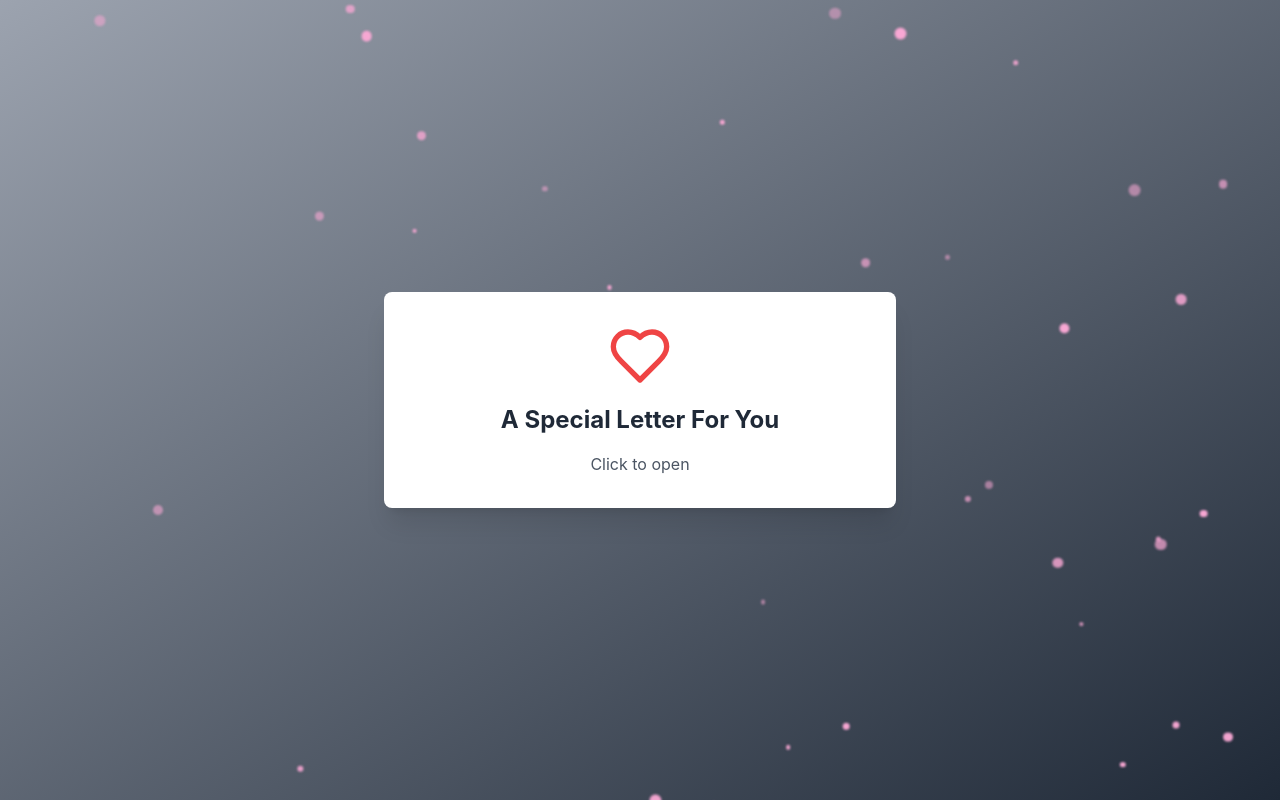
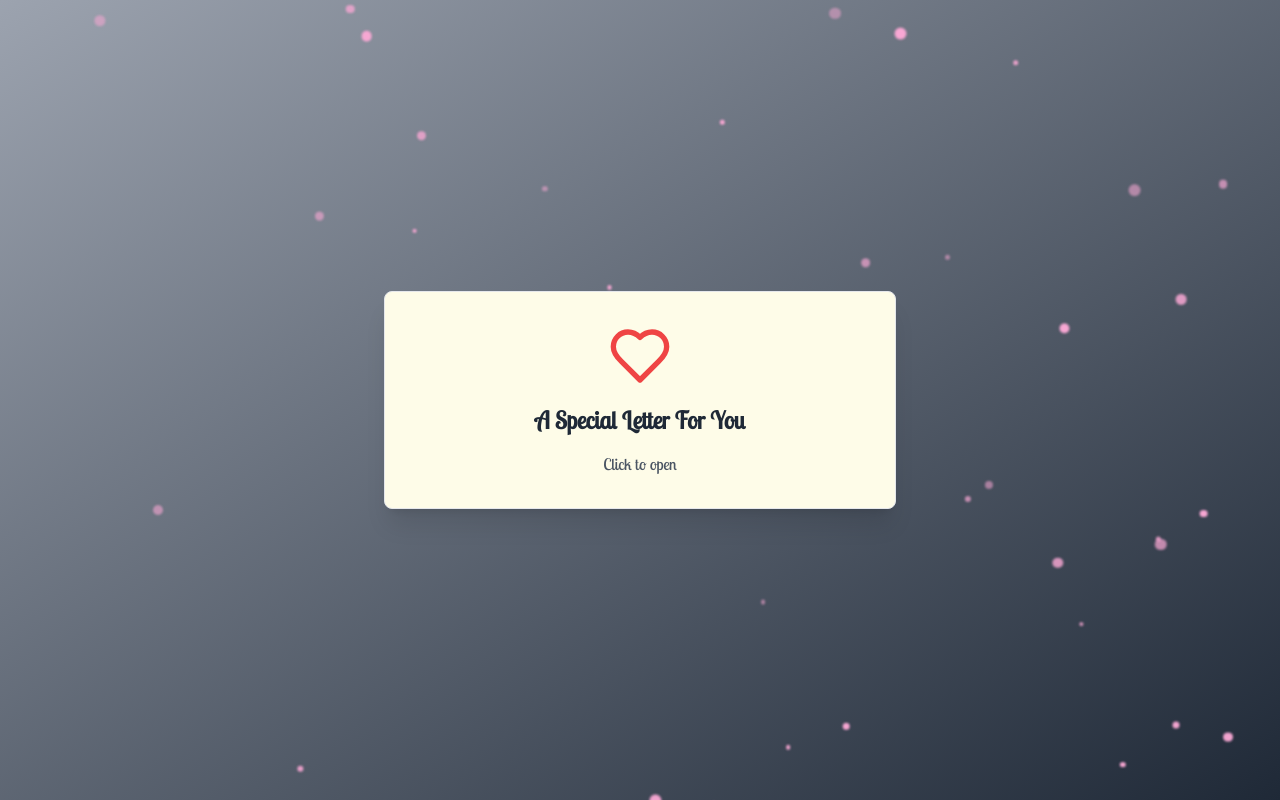
Before and after one commit to giraldi07/valentine-day-react, a React (Vite) app: page /love-letter in a window 1280 px wide. Built offline with nearby package versions, Linux system fonts and the light colour scheme.

Commit message:
update page love letter

```diff
--- /dev/null
+++ b/src/data/love-letter/data.json
@@ -0,0 +1,10 @@
+{
+  "foto": "/src/assets/images/sample-foto.jpg",
+  "judul": "A Special Letter For You",
+  "isiPesan": [
+    "As I write this letter, my heart is overflowing with love for you. Every day with you is a gift that I cherish more than words can express. Your love has brought so much joy, laughter, and meaning to my life.",
+    "You're not just my partner; you're my best friend, my confidant, and my greatest adventure. Thank you for being you, and for choosing to share your life with me.",
+    "Happy Valentine's Day, my love. Here's to many more beautiful moments together."
+  ],
+  "pengirim": "Forever yours, Me"
+}
--- a/src/index.css
+++ b/src/index.css
@@ -10,6 +10,8 @@ body {
   -webkit-font-smoothing: antialiased;
   -moz-osx-font-smoothing: grayscale;
 }
+
+
 
 .error-effect {
   position: relative;
--- a/src/pages/LoveLetter.tsx
+++ b/src/pages/LoveLetter.tsx
@@ -4,10 +4,17 @@ import { Heart } from 'lucide-react';
 import { motion } from 'framer-motion';
 import DotBackground from '../components/bg-animations/DotBackground';
 import pitaImage from '../assets/images/pita.svg';
+import data from '../data/love-letter/data.json'; // Import file JSON
 
 function LoveLetter() {
   const [isOpen, setIsOpen] = useState(false);
+  const [showLetter, setShowLetter] = useState(true); // Untuk toggle antara letter dan foto
   const navigate = useNavigate();
+
+  // Fungsi untuk kembali ke halaman sebelumnya
+  const handleBack = () => {
+    navigate('/features'); // Kembali ke halaman sebelumnya
+  };
 
   return (
     <motion.div
@@ -17,25 +24,35 @@ function LoveLetter() {
       className="min-h-screen bg-gradient-to-br from-gray-400 to-gray-800 flex items-center justify-center p-6"
     >
       <DotBackground />
-      <div className="max-w-lg w-full z-40 relative">
+      <div className="max-w-lg w-full z-40 relative perspective">
+        {/* Container untuk card letter dan foto */}
+        <motion.div
+          className="relative w-full h-full"
+          style={{ transformStyle: 'preserve-3d' }}
+          animate={{ rotateY: showLetter ? 0 : 180 }} // Animasi flip
+          transition={{ duration: 0.6, ease: 'easeInOut' }}
+        >
+          {/* Card Letter (Depan) */}
           {!isOpen ? (
             <motion.div
               initial={{ scale: 0 }}
               animate={{ scale: 1 }}
-            className="bg-white rounded-lg shadow-xl p-8 text-center cursor-pointer"
+              className="bg-yellow-50 rounded-lg shadow-xl p-8 text-center cursor-pointer border border-gray-200"
               onClick={() => setIsOpen(true)}
+              style={{ backfaceVisibility: 'hidden' }}
             >
               <Heart className="w-16 h-16 text-red-500 mx-auto mb-4" />
-            <h3 className="text-2xl font-bold text-gray-800 mb-4">
-              A Special Letter For You
+              <h3 className="text-2xl font-bold text-gray-800 mb-4" style={{ fontFamily: "Lobster Two, cursive" }}>
+                {data.judul} {/* Gunakan judul dari JSON */}
               </h3>
-            <p className="text-gray-600">Click to open</p>
+              <p className="text-gray-600" style={{ fontFamily: "Lobster Two, cursive" }}>Click to open</p>
             </motion.div>
           ) : (
             <motion.div
               initial={{ y: 20, opacity: 0 }}
               animate={{ y: 0, opacity: 1 }}
-            className="bg-white rounded-lg shadow-xl p-8 relative"
+              className="bg-yellow-50 rounded-lg shadow-xl p-8 relative border border-gray-200"
+              style={{ backfaceVisibility: 'hidden' }}
             >
               <div className="absolute -top-4 -right-4 w-16 h-16 md:w-24 md:h-24">
                 <img
@@ -45,36 +62,67 @@ function LoveLetter() {
                 />
               </div>
               <div className="prose prose-lg mx-auto">
-              <h3 className="text-2xl font-bold text-red-600 mb-4">My Dearest,</h3>
+                <h3 className="text-2xl font-bold text-red-600 mb-4" style={{ fontFamily: "Lobster Two, cursive" }}>My Dearest,</h3>
 
-              <p className="text-gray-700 mb-4">
-                As I write this letter, my heart is overflowing with love for you. Every day with you is a gift that I cherish more than words can express. Your love has brought so much joy, laughter, and meaning to my life.
+                {/* Gunakan isi pesan dari JSON */}
+                {data.isiPesan.map((paragraf, index) => (
+                  <p key={index} className="text-gray-700 mb-4" style={{ fontFamily: "League Spartan" }}>
+                    {paragraf}
                   </p>
+                ))}
 
-              <p className="text-gray-700 mb-4">
-                You're not just my partner; you're my best friend, my confidant, and my greatest adventure. Thank you for being you, and for choosing to share your life with me.
-              </p>
-
-              <p className="text-gray-700 mb-8">
-                Happy Valentine's Day, my love. Here's to many more beautiful moments together.
-              </p>
-
-              <p className="text-red-500 font-semibold">
-                Forever yours,<br />
-                Me
+                <p className="text-red-500 font-semibold" style={{ fontFamily: "Lobster Two, cursive" }}>
+                  {data.pengirim} 💓 {/* Gunakan pengirim dari JSON */}
                 </p>
               </div>
 
-            <div className="text-center mt-8">
+              <div className="flex text-center gap-4 mt-8">
+                {/* Tombol Back */}
                 <button
-                onClick={() => navigate('/closing')}
-                className="bg-red-500 hover:bg-red-600 text-white px-8 py-3 rounded-full font-semibold shadow-lg transform hover:scale-105 transition-all"
+                  onClick={handleBack}
+                  className="bg-gray-500 hover:bg-gray-600 text-white px-6 py-2 sm:px-8 sm:py-3
+                            rounded-md font-semibold shadow-lg transform hover:scale-105
+                            transition-all duration-300"
+                  style={{ fontFamily: "Lobster Two, cursive" }}
                 >
-                Continue
+                  Back
+                </button>
+
+                <button
+                  onClick={() => setShowLetter(false)} // Switch ke foto
+                  className="bg-red-500 hover:bg-red-600 text-white px-8 py-3 rounded-md font-semibold shadow-lg transform hover:scale-105 transition-all"
+                  style={{ fontFamily: "Lobster Two, cursive" }}
+
+                >
+                  See Photo
                 </button>
               </div>
             </motion.div>
           )}
+
+          {/* Foto (Belakang) */}
+          <motion.div
+            className="absolute inset-0 bg-white rounded-lg shadow-xl overflow-hidden"
+            style={{ transform: "rotateY(180deg)", backfaceVisibility: "hidden" }} // Rotasi 180 derajat
+          >
+            <img
+              src={data.foto} // Gunakan foto dari JSON
+              alt="Foto"
+              className="w-full h-full object-cover"
+            />
+
+            {/* Tombol Back */}
+            <div className="absolute bottom-4 w-full flex justify-center">
+              <button
+                onClick={() => setShowLetter(true)} // Switch kembali ke letter
+                className="bg-red-500 hover:bg-red-600 text-white px-6 py-2 sm:px-8 sm:py-3 rounded-md font-semibold shadow-lg transform hover:scale-105 transition-all duration-300 ease-in-out"
+                style={{ fontFamily: "Lobster Two, cursive" }}
+              >
+                Back to Letter
+              </button>
+            </div>
+          </motion.div>
+        </motion.div>
       </div>
     </motion.div>
   );
```
Also changed, not shown: src/assets/images/sample-foto.jpg (added). Lines whose indentation alone changed are shown as unchanged.
